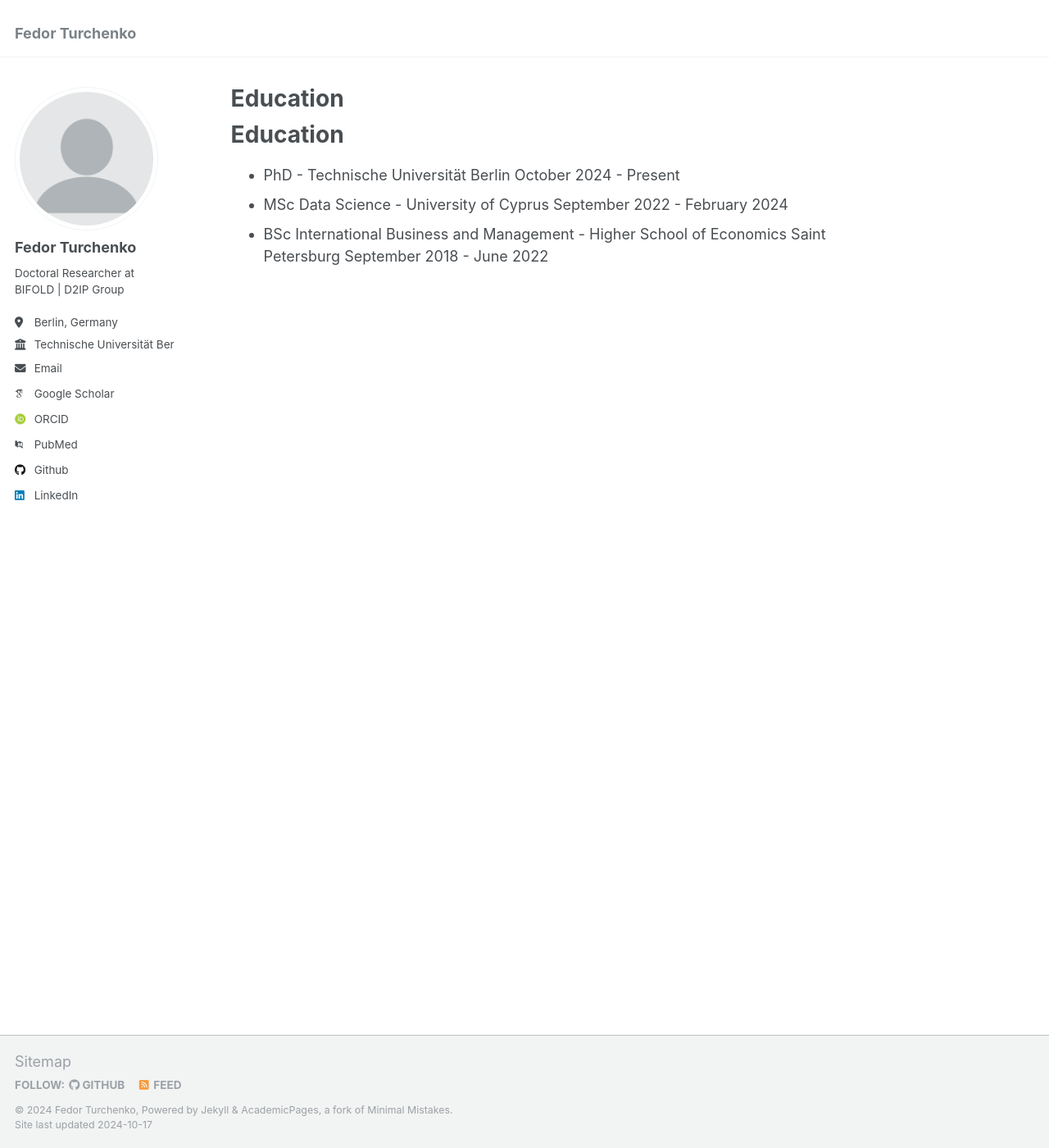
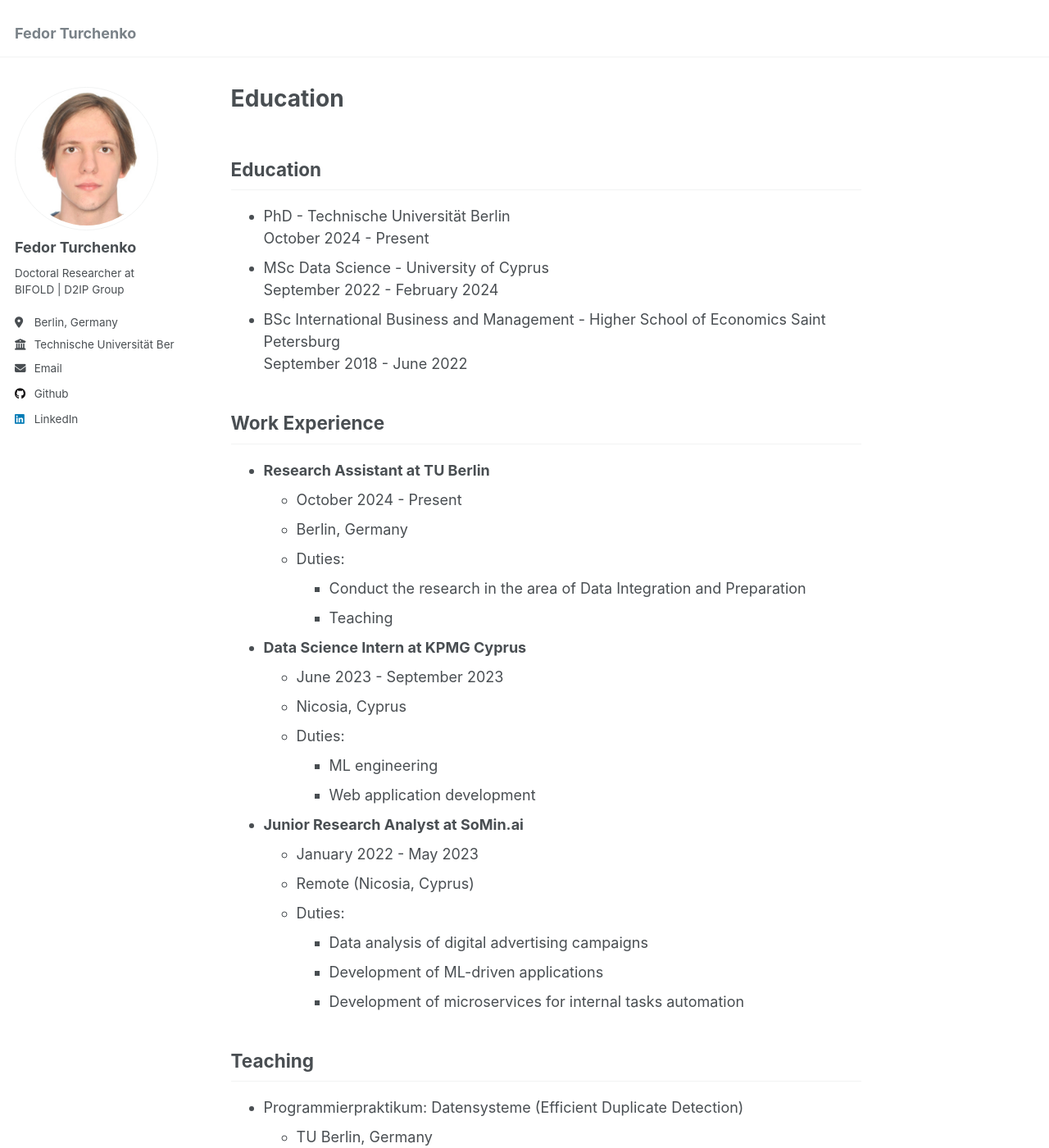
Before and after one commit to fedorTurchenko18/fedorTurchenko18.github.io, a Jekyll site: the page built from _pages/about.md, in a window 1280 px wide and 1400 px high. Shown: the whole window at 82% size. Built offline with Jekyll 4.4.1, drawn with Linux system fonts in a browser that asks for light colours; some web fonts are replaced; our own code applies the rules of GitHub Pages for plain Markdown files; some of the changed text lies outside the part shown.

Commit message:
add website content

```diff
--- a/_config.yml
+++ b/_config.yml
@@ -32,11 +32,11 @@ author:
 
   # Academic websites
   arxiv            : # URL - Update with the correct link to your profile
-  googlescholar    : "TBA"
+  googlescholar    : #
   impactstory      : # URL
-  orcid            : "TBA"
+  orcid            : #
   semantic         : # URL
-  pubmed           : "TBA"
+  pubmed           : #
   researchgate     : # URL
 
   # Repositories and software development
--- a/_pages/about.md
+++ b/_pages/about.md
@@ -6,11 +6,37 @@ redirect_from:
   - /about/
   - /about.html
 ---
-Education
-======
-- PhD - Technische Universität Berlin
+## Education
+- PhD - Technische Universität Berlin\
   October 2024 - Present
-- MSc Data Science - University of Cyprus
+- MSc Data Science - University of Cyprus\
   September 2022 - February 2024
-- BSc International Business and Management - Higher School of Economics Saint Petersburg
+- BSc International Business and Management - Higher School of Economics Saint Petersburg\
   September 2018 - June 2022
+
+## Work Experience
+- **Research Assistant at TU Berlin**
+  - October 2024 - Present
+  - Berlin, Germany
+  - Duties:
+    - Conduct the research in the area of Data Integration and Preparation
+    - Teaching
+- **Data Science Intern at KPMG Cyprus**
+  - June 2023 - September 2023
+  - Nicosia, Cyprus
+  - Duties:
+    - ML engineering
+    - Web application development
+- **Junior Research Analyst at SoMin.ai**
+  - January 2022 - May 2023
+  - Remote (Nicosia, Cyprus)
+  - Duties:
+    - Data analysis of digital advertising campaigns
+    - Development of ML-driven applications
+    - Development of microservices for internal tasks automation
+
+## Teaching
+- Programmierpraktikum: Datensysteme (Efficient Duplicate Detection)
+  - TU Berlin, Germany
+  - Teaching Assistant, Winter Semester 2024/2025
+  - Professor: Prof. Dr. Ziawasch Abedjan
```
Also changed, not shown: images/profile.png.
